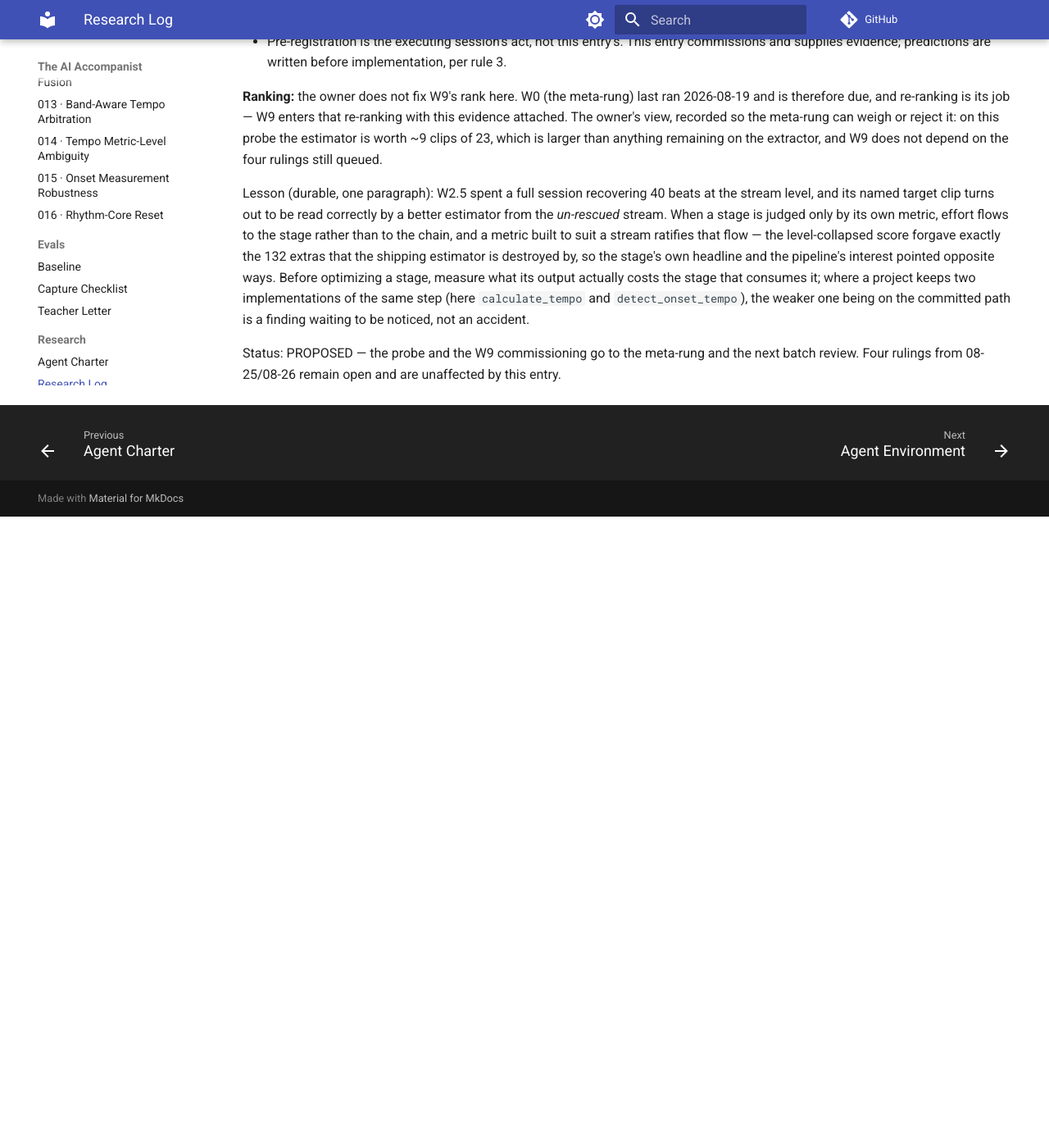
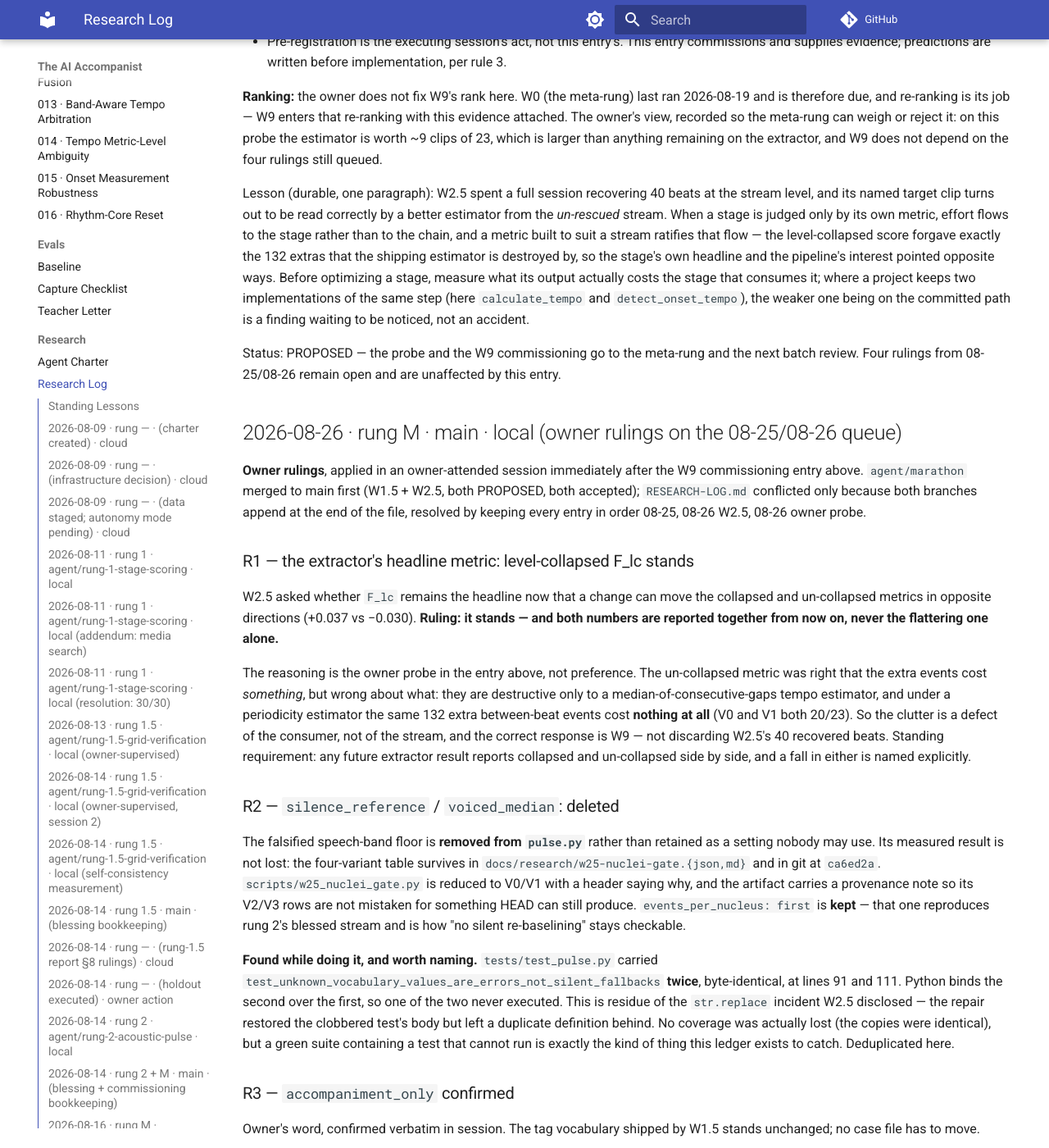
Before and after one commit to ben-juodvalkis/musical-perception, an MkDocs documentation site: the page built from docs/research/RESEARCH-LOG.md, in a window 1280 px wide and 1400 px high, scrolled down 68556 px. Shown: the whole window at 82% size. Built offline with MkDocs 1.6.1 and Material for MkDocs 9.7.7, drawn with Linux system fonts in a browser that asks for light colours; comment, search, counter and statistics services are not loaded; before the commit the page ends 69186 px from its top, so only the background shows below that; some of the changed text lies outside the part shown.

Commit message:
ledger: R1-R4 owner rulings — the 08-25/08-26 queue is empty
R1 level-collapsed F_lc stands as the extractor headline, with both
collapsed and un-collapsed reported together from now on — decided on the
owner probe's evidence, not preference: the extra events are destructive
only to a median-of-gaps estimator and cost nothing under a periodicity
one, so the defect is the consumer's and the answer is W9.
R2 voiced_median deleted (plus the duplicated test definition found doing
it). R3 accompaniment_only confirmed verbatim by the owner. R4 stage-1
slices verified-only, W1.5's parked prediction scoring 4/4.

Status ACCEPTED. Open: W9's execution and W0's re-ranking, due tonight.

Co-Authored-By: Claude Opus 5 <noreply@anthropic.com>

````diff
--- a/docs/research/RESEARCH-LOG.md
+++ b/docs/research/RESEARCH-LOG.md
@@ -4250,3 +4250,108 @@ committed path is a finding waiting to be noticed, not an accident.
 Status: PROPOSED — the probe and the W9 commissioning go to the
 meta-rung and the next batch review. Four rulings from 08-25/08-26
 remain open and are unaffected by this entry.
+
+## 2026-08-26 · rung M · main · local (owner rulings on the 08-25/08-26 queue)
+
+**Owner rulings**, applied in an owner-attended session immediately after
+the W9 commissioning entry above. `agent/marathon` merged to main first
+(W1.5 + W2.5, both PROPOSED, both accepted); `RESEARCH-LOG.md` conflicted
+only because both branches append at the end of the file, resolved by
+keeping every entry in order 08-25, 08-26 W2.5, 08-26 owner probe.
+
+### R1 — the extractor's headline metric: level-collapsed F_lc stands
+
+W2.5 asked whether `F_lc` remains the headline now that a change can move
+the collapsed and un-collapsed metrics in opposite directions
+(+0.037 vs −0.030). **Ruling: it stands — and both numbers are reported
+together from now on, never the flattering one alone.**
+
+The reasoning is the owner probe in the entry above, not preference. The
+un-collapsed metric was right that the extra events cost *something*, but
+wrong about what: they are destructive only to a
+median-of-consecutive-gaps tempo estimator, and under a periodicity
+estimator the same 132 extra between-beat events cost **nothing at all**
+(V0 and V1 both 20/23). So the clutter is a defect of the consumer, not
+of the stream, and the correct response is W9 — not discarding W2.5's 40
+recovered beats. Standing requirement: any future extractor result
+reports collapsed and un-collapsed side by side, and a fall in either is
+named explicitly.
+
+### R2 — `silence_reference` / `voiced_median`: deleted
+
+The falsified speech-band floor is **removed from `pulse.py`** rather
+than retained as a setting nobody may use. Its measured result is not
+lost: the four-variant table survives in
+`docs/research/w25-nuclei-gate.{json,md}` and in git at `ca6ed2a`.
+`scripts/w25_nuclei_gate.py` is reduced to V0/V1 with a header saying why,
+and the artifact carries a provenance note so its V2/V3 rows are not
+mistaken for something HEAD can still produce.
+`events_per_nucleus: first` is **kept** — that one reproduces rung 2's
+blessed stream and is how "no silent re-baselining" stays checkable.
+
+**Found while doing it, and worth naming.** `tests/test_pulse.py`
+carried `test_unknown_vocabulary_values_are_errors_not_silent_fallbacks`
+**twice**, byte-identical, at lines 91 and 111. Python binds the second
+over the first, so one of the two never executed. This is residue of the
+`str.replace` incident W2.5 disclosed — the repair restored the clobbered
+test's body but left a duplicate definition behind. No coverage was
+actually lost (the copies were identical), but a green suite containing a
+test that cannot run is exactly the kind of thing this ledger exists to
+catch. Deduplicated here.
+
+### R3 — `accompaniment_only` confirmed
+
+Owner's word, confirmed verbatim in session. The tag vocabulary shipped
+by W1.5 stands unchanged; no case file has to move.
+
+### R4 — stage-1 slices are verified-only (EVAL-CHANGE)
+
+W1.5's parked remainder, executed. `slices` pooled provisional and
+verified rows — a rung-1 design predating case maturity — which would
+have silently blended owner-verified truth with agent-proposed truth the
+moment W4's provisional Barre-1 cases landed. Now computed from verified
+rows only, and a `count_style` carried solely by provisional rows drops
+out of the table rather than reporting a number nobody verified.
+
+**W1.5's parked prediction scored 4/4, exactly as measured a night
+earlier:**
+
+```
+                     predicted          observed
+step_names           0.414 -> 0.337     0.337   (n 14 -> 13)   HIT
+mixed                empties (n 1->0)   absent from the table  HIT
+numbers              unmoved (0.439)    0.439  n=14            HIT
+vocables             unmoved (0.118)    0.118  n=1             HIT
+aggregate_verified   unmoved            clips=28 F=0.383       HIT
+```
+
+One existing test changed: `test_run_stage1_scores_and_reports_missing`
+asserted `slices["numbers"]["n_clips"] == 1` on a clip whose grid is
+provisional. That test *encoded the behaviour being ruled out*, so
+editing it is the deliverable, not a workaround — the same distinction
+W1.5 drew about `tests/test_evals_replay.py`, and it is recorded here
+rather than passed over. It now asserts `slices == {}`.
+
+Added `test_slices_are_verified_only_and_do_not_pool_maturities`, which
+asserts both halves at once: the verified row of a style is present and
+scored, a provisional row of the **same** style is excluded from it, and
+a style carried only by a provisional row yields no slice. W1.5's
+standing lesson is that a filter excluding *everything* passes a
+one-sided test just as well as a correct one; this is the paired test
+that distinguishes them.
+
+### Verification
+
+- `pytest`: **252 passed / 3 skipped** (251/3 at merge; +1 net — one test
+  added, one duplicate definition removed).
+- `evals run --suite tier0,tier1,stage1` → **"no outcome changes vs
+  baseline."** stage-1 pins no outcomes, so the slice change owes no
+  re-bless; `evals/baseline.json` is untouched and no `bless` was run.
+- Nothing under `evals/cases/`, `evals/traces/`, or `evals/grids/`
+  modified. `src/musical_perception/evals/stage1.py` **is** modified —
+  permitted: R4 is W1.5's own parked remainder, and W1.5 is a declared
+  EVAL-CHANGE workstream (charter rule 2). No pipeline change is bundled
+  with it; R2's `pulse.py` deletion is committed separately.
+
+Status: **ACCEPTED** (owner). The 08-25/08-26 ruling queue is now empty.
+Open items are W9's execution and W0's re-ranking, which is due tonight.
````
